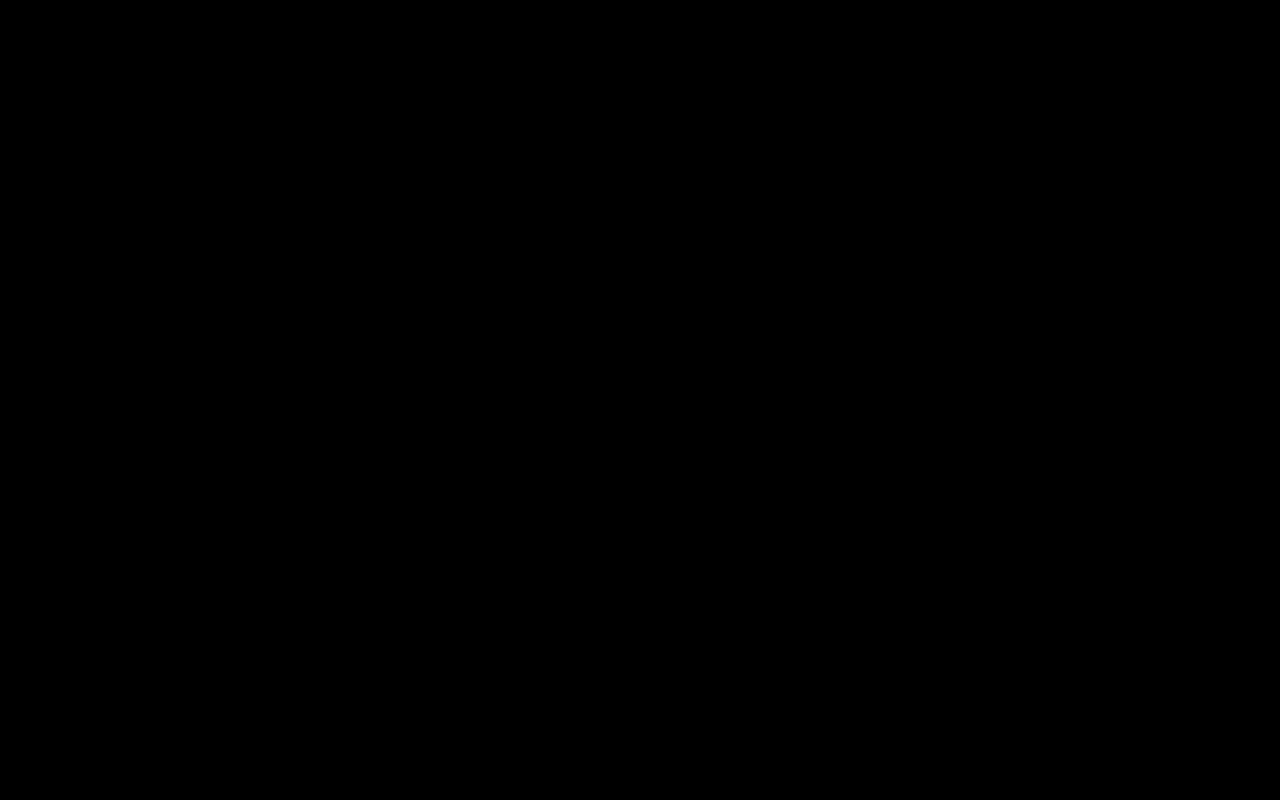
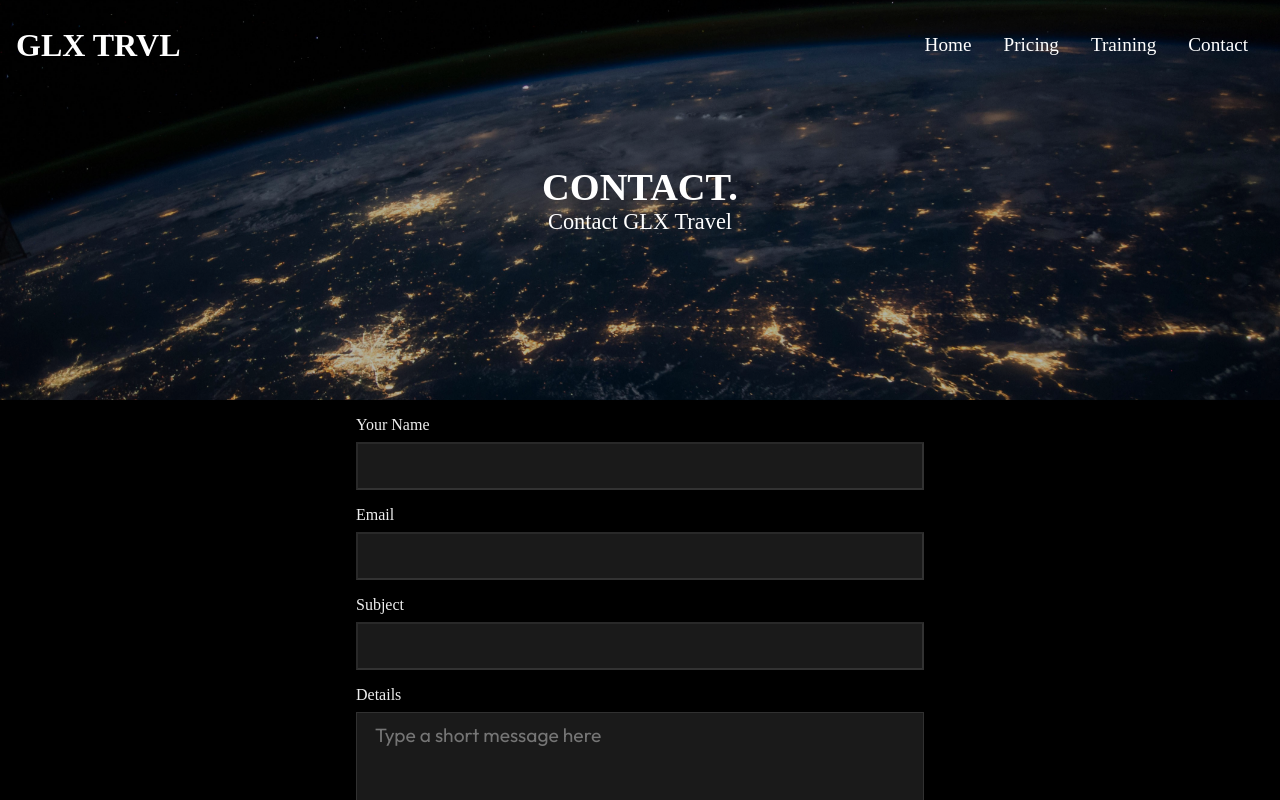
Before and after one commit to KylePep/glx-trvl, a React (Create React App) app: page /contact in a window 1280 px wide. Before the commit this address had no page. Shown: the top 800 px of the page. Built offline with nearby package versions, Linux system fonts and the light colour scheme.

Commit message:
Form component and styling, Contact page

```diff
--- a/src/App.js
+++ b/src/App.js
@@ -4,15 +4,21 @@ import { Routes, Route } from "react-router-dom";
 import Home from "./routes/Home.js";
 import Pricing from "./routes/Pricing.js";
 import Training from "./routes/Training.js";
+import Contact from "./routes/Contact.js";
+// import Footer from "./components/Footer.js";
+// import Navbar from "./components/Navbar.js";
 
 function App() {
   return (
     <>
+    {/* <Navbar/> */}
       <Routes>
         <Route path='/' element={<Home />} />
         <Route path="/pricing" element={<Pricing/>}/>
         <Route path="/training" element={<Training/>}/>
+        <Route path="/contact" element={<Contact/>}/>
       </Routes>
+      {/* <Footer/> */}
     </>
   );
 }
--- /dev/null
+++ b/src/components/Form.js
@@ -0,0 +1,25 @@
+import React from 'react'
+import './FormStyles.css'
+
+const Form = () => {
+  return (
+    <div className="form">
+      <form>
+        <label>Your Name</label>
+        <input type="text" />
+        <label>Email</label>
+        <input type="email" />
+        <label>Subject</label>
+        <input type="text" />
+        <label>Details</label>
+        <textarea
+// @ts-ignore
+        rows="6" placeholder="Type a short message here"/>
+        <button className="btn">Submit</button>
+      </form>
+
+    </div>
+  )
+}
+
+export default Form
--- /dev/null
+++ b/src/components/FormStyles.css
@@ -0,0 +1,26 @@
+label {
+  color: #eee;
+}
+
+form {
+  display: flex;
+  flex-direction: column;
+  padding: 1rem;
+  margin: auto;
+  max-width: 600px;
+}
+
+form label {
+  margin-bottom: .5rem;
+}
+
+form input,
+textarea {
+  margin-bottom: 1rem;
+  padding: 10px 18px;
+  font-size: 1.2rem;
+  font-family: 'Outfit', sans-serif;
+  background-color: rgba(255, 255, 255, .1);
+  border-color: rgba(255, 255, 255, .1);
+  color: #141414;
+}
--- a/src/components/TrainingStyles.css
+++ b/src/components/TrainingStyles.css
@@ -46,3 +46,14 @@
   grid-row: 1;
   z-index: 5;
 }
+
+@media screen and (max-width: 1140px) {
+  .training {
+    grid-template-columns: 1fr;
+  }
+
+  .training .img {
+    max-width: 80%;
+  }
+
+}
--- /dev/null
+++ b/src/routes/Contact.js
@@ -0,0 +1,18 @@
+import React from 'react'
+import Navbar from "../components/Navbar.js"
+import Footer from "../components/Footer.js"
+import Form from "../components/Form.js"
+import HeroImage from "../components/HeroImage.js"
+
+const Contact = () => {
+  return (
+    <div>
+        <Navbar/>
+        <HeroImage heading='CONTACT.' text='Contact GLX Travel'/>
+        <Form/>
+        <Footer/>
+    </div>
+  )
+}
+
+export default Contact
```
